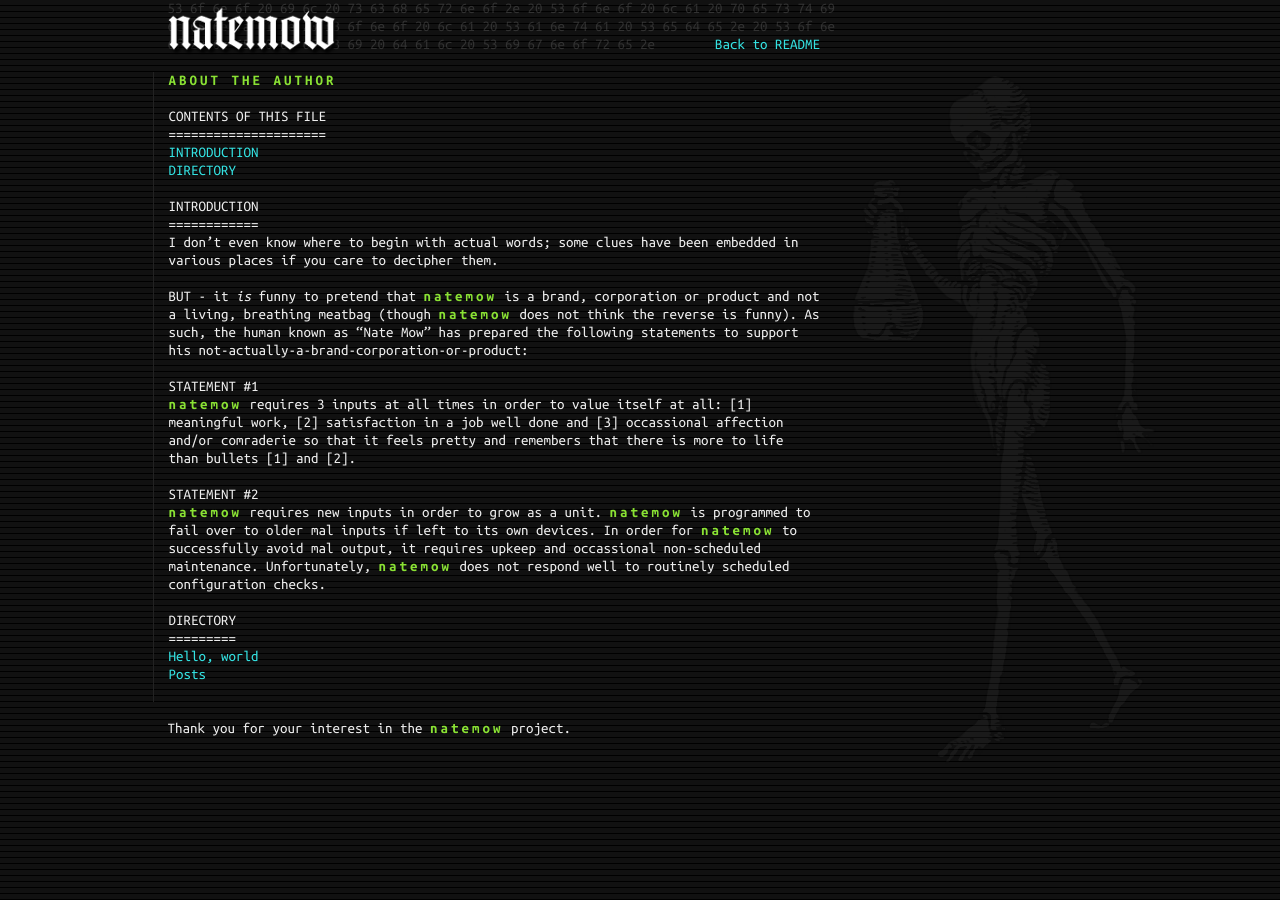
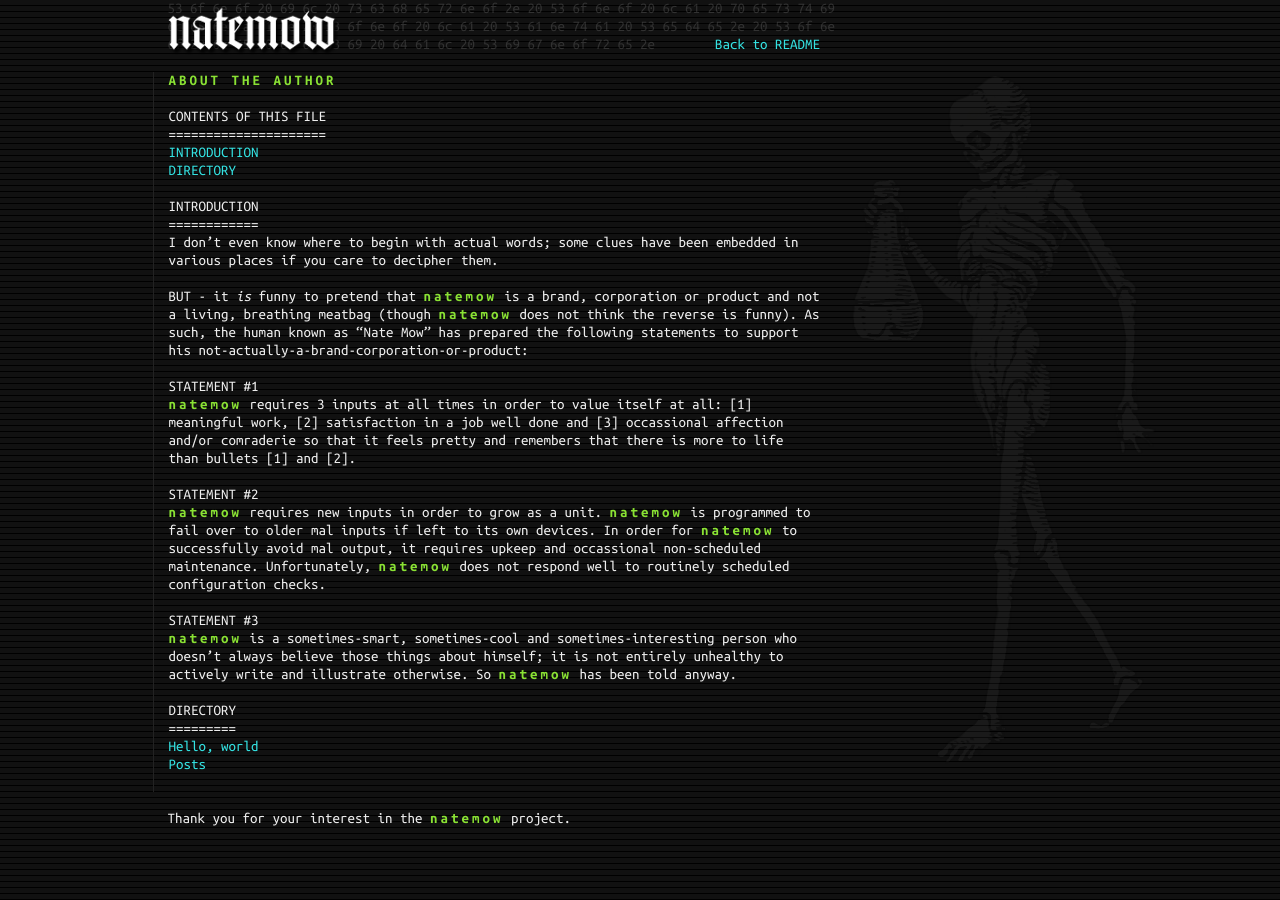
Before and after one commit to natemow/natemow.github.io, a Jekyll site: the page built from about.md, in a window 1280 px wide. Built offline with Jekyll 4.4.1, drawn with Linux system fonts in a browser that asks for light colours; nearby versions of some CDN libraries.

Commit message:
Started new post.

```diff
--- a/about.md
+++ b/about.md
@@ -15,3 +15,6 @@
 
 ### STATEMENT #2
 {% include brand.html %} requires new inputs in order to grow as a unit. {% include brand.html %} is programmed to fail over to older mal inputs if left to its own devices. In order for {% include brand.html %} to successfully avoid mal output, it requires upkeep and occassional non-scheduled maintenance. Unfortunately, {% include brand.html %} does not respond well to routinely scheduled configuration checks.
+
+### STATEMENT #3
+{% include brand.html %} is a sometimes-smart, sometimes-cool and sometimes-interesting person who doesn't always believe those things about himself; it is not entirely unhealthy to actively write and illustrate otherwise. So {% include brand.html %} has been told anyway.
```
